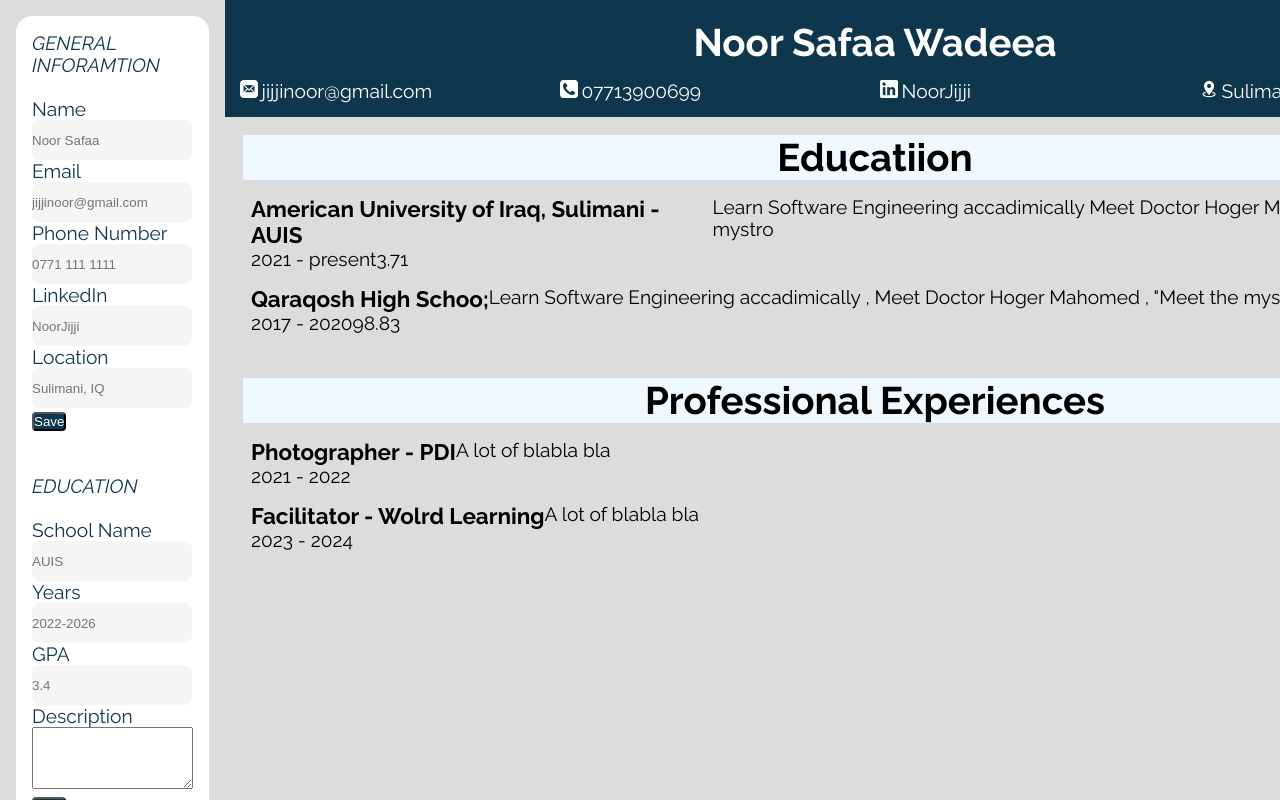
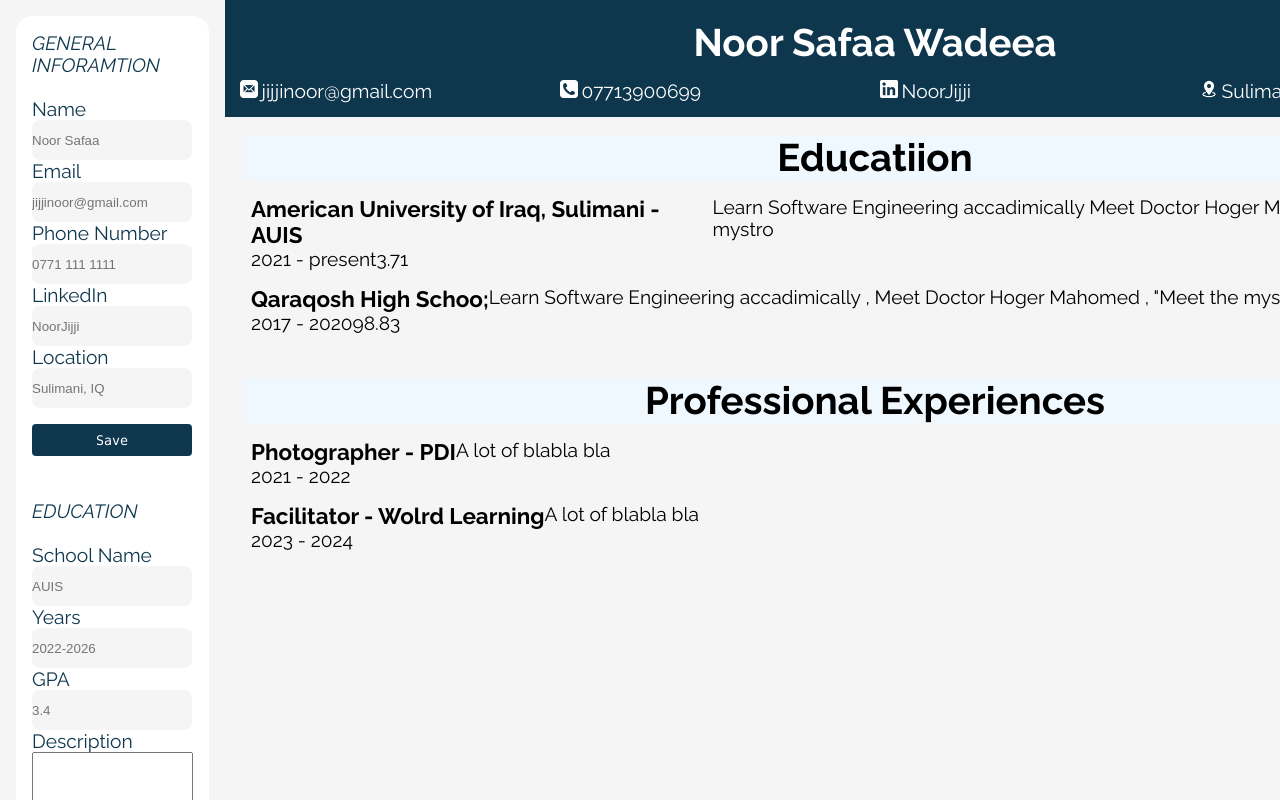
Before and after one commit to MRNSJ26/CV-Application, a React (Create React App) app: page / in a window 1280 px wide. Shown: the top 800 px of the page. Built offline with nearby package versions, Linux system fonts and the light colour scheme.

Commit message:
Added the alt attribute to all images

```diff
--- a/src/App.js
+++ b/src/App.js
@@ -280,19 +280,19 @@
       <div className="break"></div>
       <ul>
         <li>
-          <img src="email.png" />
+          <img src="email.png" alt="email symbol" />
           <span>{email}</span>
         </li>
         <li>
-          <img src="telephone.png" />
+          <img src="telephone.png" alt="phone symbol" />
           <span>{phone}</span>
         </li>
         <li>
-          <img src="linkedin.png" />
+          <img src="linkedin.png" alt="linked in logo" />
           <span>{linkedIn}</span>
         </li>
         <li>
-          <img src="location.png" />
+          <img src="location.png" alt="location pin symbol" />
           <span>{location}</span>
         </li>
       </ul>
--- a/src/index.css
+++ b/src/index.css
@@ -12,7 +12,7 @@
   font-optical-sizing: auto;
   font-style: normal;
   align-items: center;
-  background-color: gainsboro;
+  background-color: whitesmoke;
   height: 100vh;
 }
 
@@ -105,10 +105,15 @@
   height: fit-content;
 }
 
-.formInput button {
+button {
   background-color: #0e374e;
   color: white;
+  margin-top: 1rem;
   border-radius: 0.25rem;
+  border-width: 0;
+  width: 10rem;
+  height: 2rem;
+  font-family: source-code-pro, Menlo, Monaco, Consolas, "Courier New";
 }
 
 .formInput input {
```
